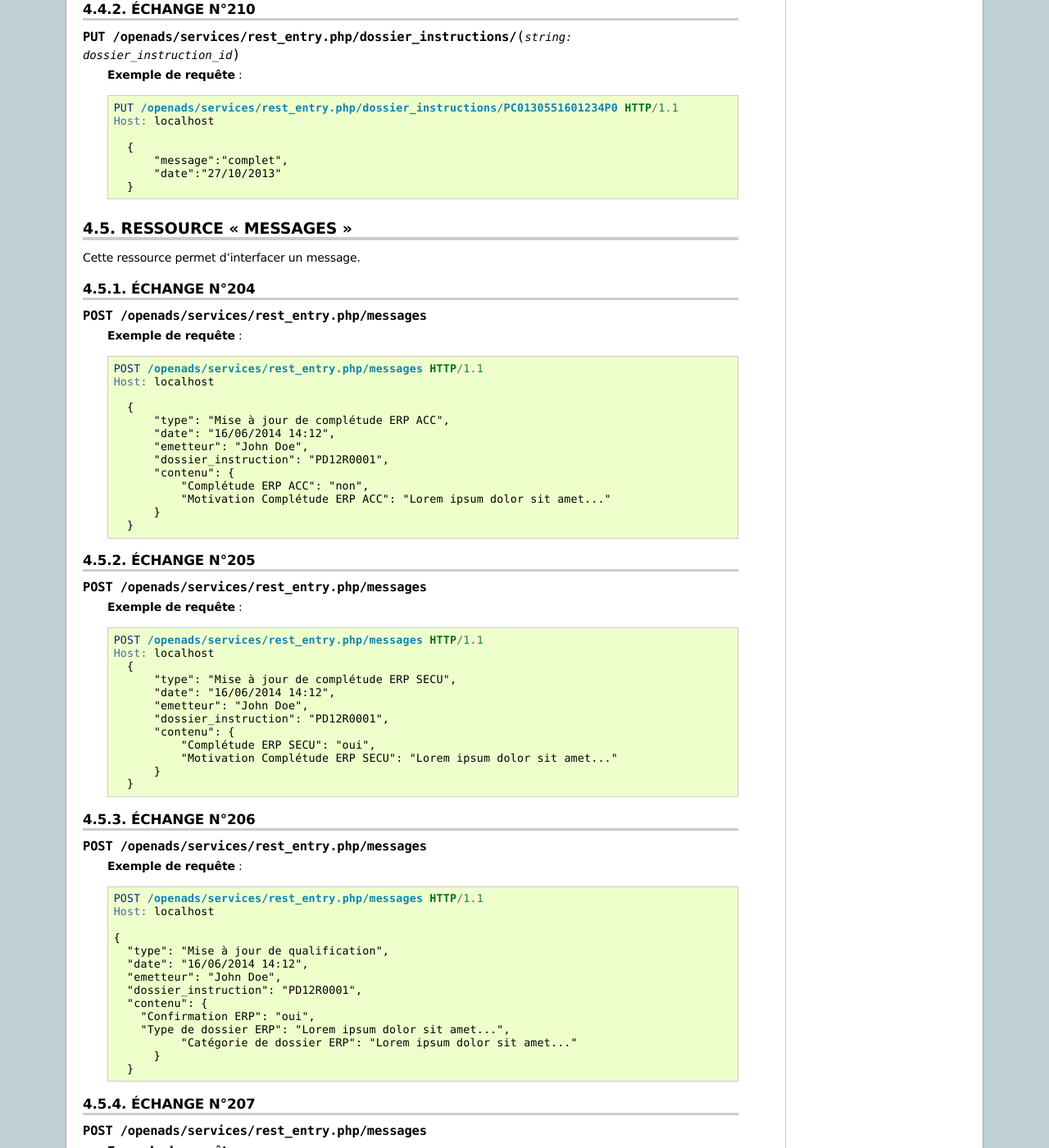
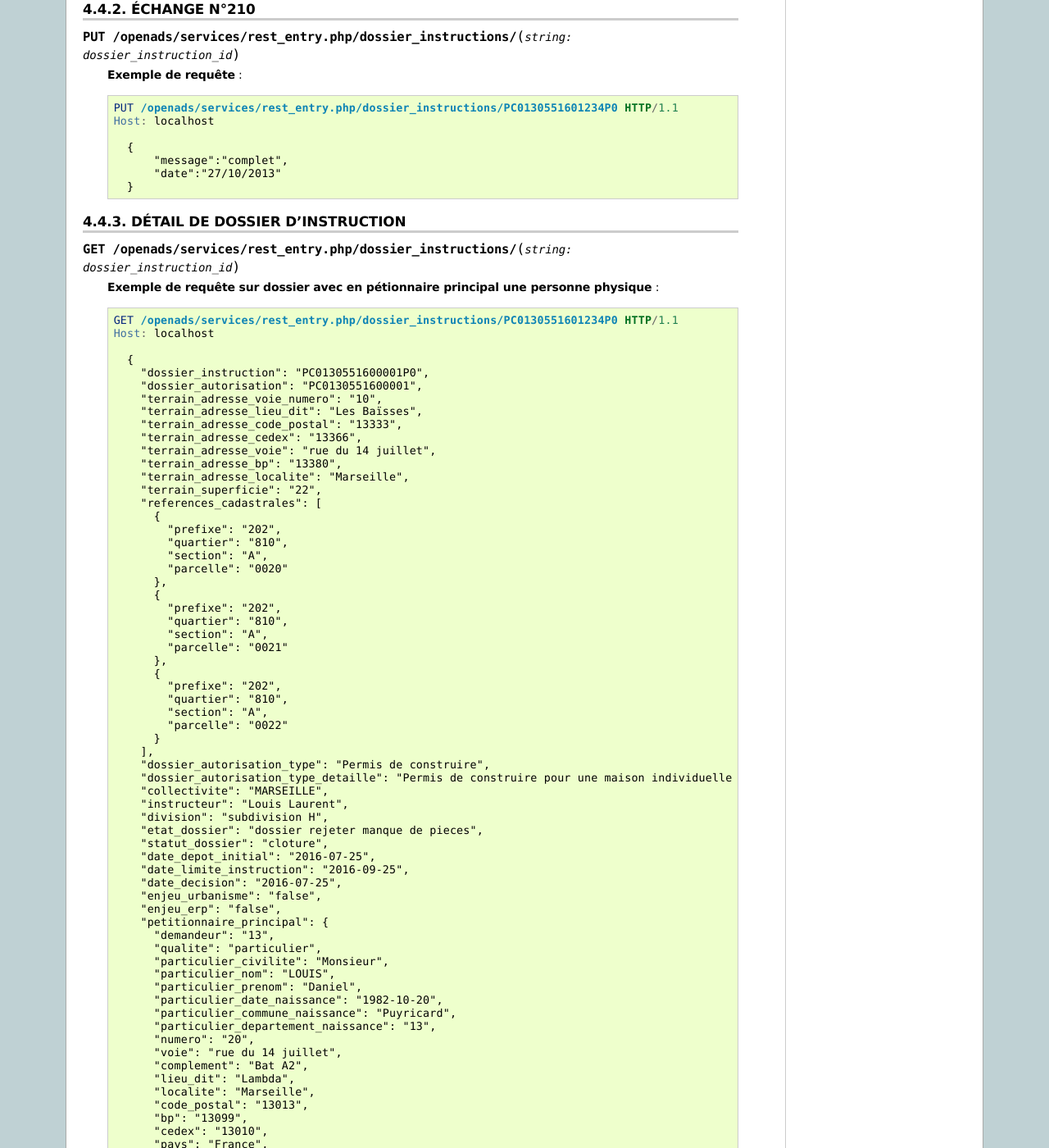
Before and after one commit to mpavaux/openads-documentation, a Sphinx documentation site: the page built from source/guide_developpeur/web_services.rst, in a window 1280 px wide and 1400 px high, scrolled down 4542 px. Shown: the whole window at 82% size. Built offline with Sphinx 7.4.7, drawn with Linux system fonts in a browser that asks for light colours; some of the changed text lies outside the part shown.

Commit message:
Update web_services.rst
Ajout du WS de récupération des informations de dossier d'instruction

```diff
--- a/source/guide_developpeur/web_services.rst
+++ b/source/guide_developpeur/web_services.rst
@@ -371,6 +371,100 @@
         }
 
 
+===============================
+Détail de dossier d'instruction
+===============================
+
+.. http:get:: /openads/services/rest_entry.php/dossier_instructions/(string:dossier_instruction_id)
+
+   **Exemple de requête sur dossier avec en pétionnaire principal une personne physique** :
+
+   .. sourcecode:: http
+
+      GET /openads/services/rest_entry.php/dossier_instructions/PC0130551601234P0 HTTP/1.1
+      Host: localhost
+
+        {
+          "dossier_instruction": "PC0130551600001P0",
+          "dossier_autorisation": "PC0130551600001",
+          "terrain_adresse_voie_numero": "10",
+          "terrain_adresse_lieu_dit": "Les Baïsses",
+          "terrain_adresse_code_postal": "13333",
+          "terrain_adresse_cedex": "13366",
+          "terrain_adresse_voie": "rue du 14 juillet",
+          "terrain_adresse_bp": "13380",
+          "terrain_adresse_localite": "Marseille",
+          "terrain_superficie": "22",
+          "references_cadastrales": [
+            {
+              "prefixe": "202",
+              "quartier": "810",
+              "section": "A",
+              "parcelle": "0020"
+            },
+            {
+              "prefixe": "202",
+              "quartier": "810",
+              "section": "A",
+              "parcelle": "0021"
+            },
+            {
+              "prefixe": "202",
+              "quartier": "810",
+              "section": "A",
+              "parcelle": "0022"
+            }
+          ],
+          "dossier_autorisation_type": "Permis de construire",
+          "dossier_autorisation_type_detaille": "Permis de construire pour une maison individuelle et / ou ses annexes",
+          "collectivite": "MARSEILLE",
+          "instructeur": "Louis Laurent",
+          "division": "subdivision H",
+          "etat_dossier": "dossier rejeter manque de pieces",
+          "statut_dossier": "cloture",
+          "date_depot_initial": "2016-07-25",
+          "date_limite_instruction": "2016-09-25",
+          "date_decision": "2016-07-25",
+          "enjeu_urbanisme": "false",
+          "enjeu_erp": "false",
+          "petitionnaire_principal": {
+            "demandeur": "13",
+            "qualite": "particulier",
+            "particulier_civilite": "Monsieur",
+            "particulier_nom": "LOUIS",
+            "particulier_prenom": "Daniel",
+            "particulier_date_naissance": "1982-10-20",
+            "particulier_commune_naissance": "Puyricard",
+            "particulier_departement_naissance": "13",
+            "numero": "20",
+            "voie": "rue du 14 juillet",
+            "complement": "Bat A2",
+            "lieu_dit": "Lambda",
+            "localite": "Marseille",
+            "code_postal": "13013",
+            "bp": "13099",
+            "cedex": "13010",
+            "pays": "France",
+            "division_territoriale": "DH3",
+            "telephone_fixe": "0406042266",
+            "telephone_mobile": "0622334123",
+            "indicatif": "33",
+            "courriel": "d.louis@wanadoo.fr",
+            "fax": "0406042270"
+          },
+          "donnees_techniques": {
+            "co_tot_log_nb": "52",
+            "co_cstr_exist": "true",
+            "co_uti_pers": "true",
+            "co_uti_vente": "true",
+            "co_uti_loc": "true",
+            "su_tot_shon_tot": "40",
+            "su_avt_shon_tot": "20",
+            "am_lot_max_nb": "100",
+            "am_empl_nb": "23"
+          }
+        }
+
 
 .. _web_services_ressource_messages:
 
```
